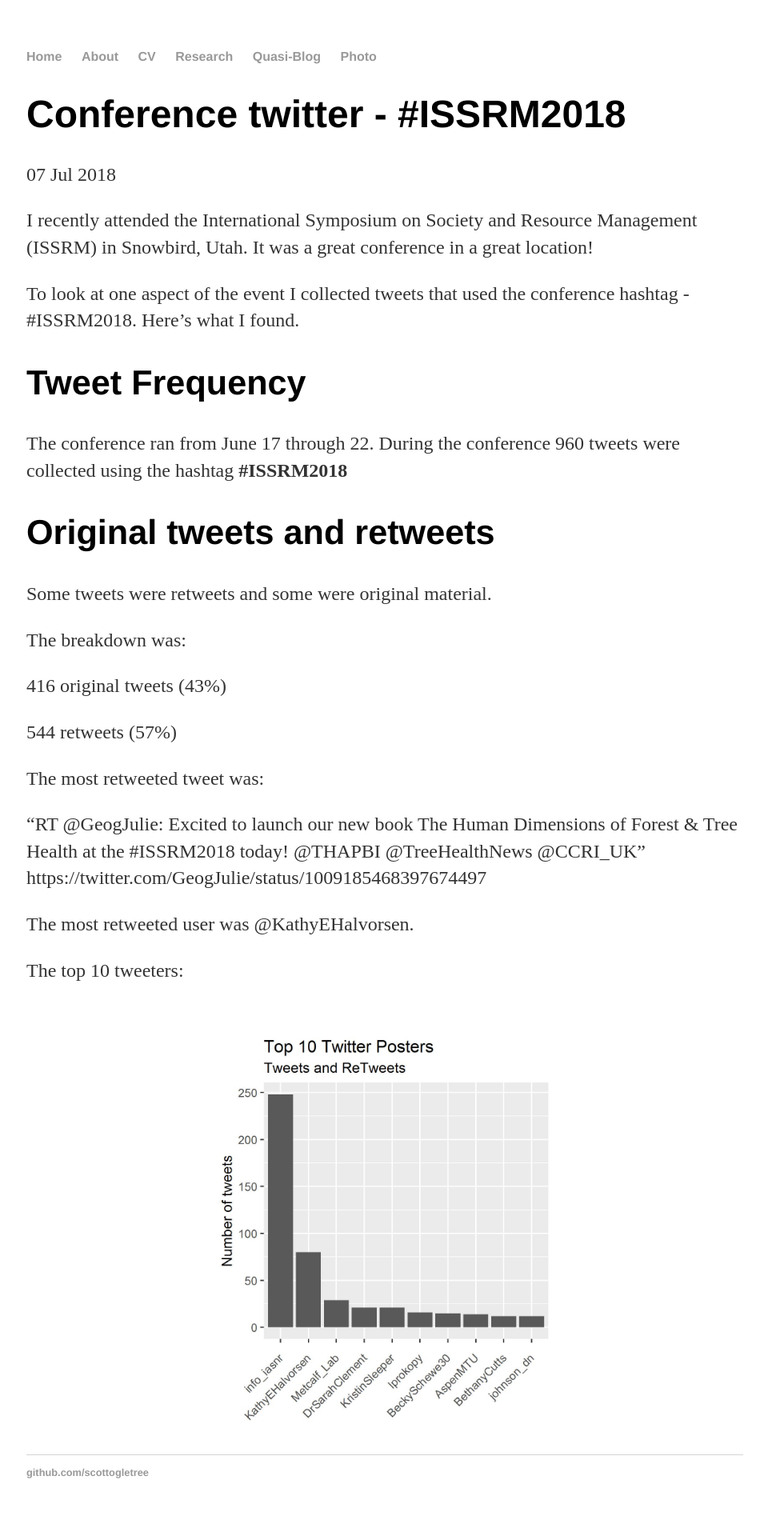
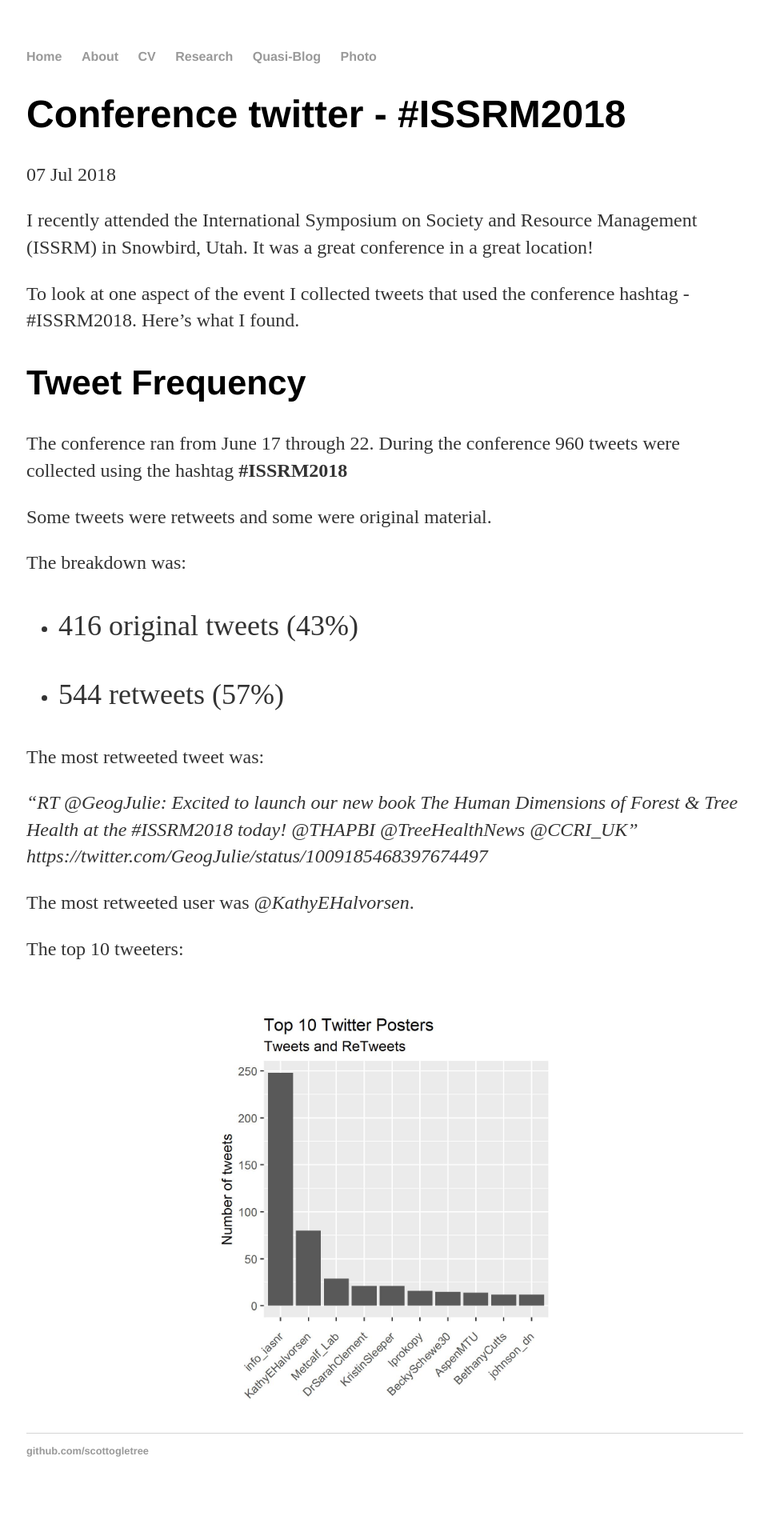
Before and after one commit to scottogletree/ogletrees.github.io, a Jekyll site: the page built from _posts/2018-07-07-ISSRM-twitter.md, in a window 1280 px wide. Shown: the whole page at 80% size, without its empty margins (159-1119 px from the left). Built offline with Jekyll 4.4.1, drawn with Linux system fonts in a browser that asks for light colours; after the commit the page ends 1883 px from its top, so only the background shows below that.

Commit message:
Update 2018-07-07-ISSRM-twitter.md

```diff
--- a/_posts/2018-07-07-ISSRM-twitter.md
+++ b/_posts/2018-07-07-ISSRM-twitter.md
@@ -13,21 +13,19 @@ To look at one aspect of the event I collected tweets that used the conference h
 
 The conference ran from June 17 through 22. During the conference 960 tweets were collected using the hashtag **#ISSRM2018**
 
-## Original tweets and retweets
-
 Some tweets were retweets and some were original material.
 
 The breakdown was:
 
-416 original tweets (43%)
+- 416 original tweets (43%)
 
-544 retweets (57%)
+- 544 retweets (57%)
 
 The most retweeted tweet was:
 
-"RT @GeogJulie: Excited to launch our new book The Human Dimensions of Forest & Tree Health at the #ISSRM2018 today! @THAPBI @TreeHealthNews @CCRI_UK" https://twitter.com/GeogJulie/status/1009185468397674497
+*"RT @GeogJulie: Excited to launch our new book The Human Dimensions of Forest & Tree Health at the #ISSRM2018 today! @THAPBI @TreeHealthNews @CCRI_UK" https://twitter.com/GeogJulie/status/1009185468397674497*
 
-The most retweeted user was @KathyEHalvorsen.
+The most retweeted user was *@KathyEHalvorsen*.
 
 The top 10 tweeters:
 
```
